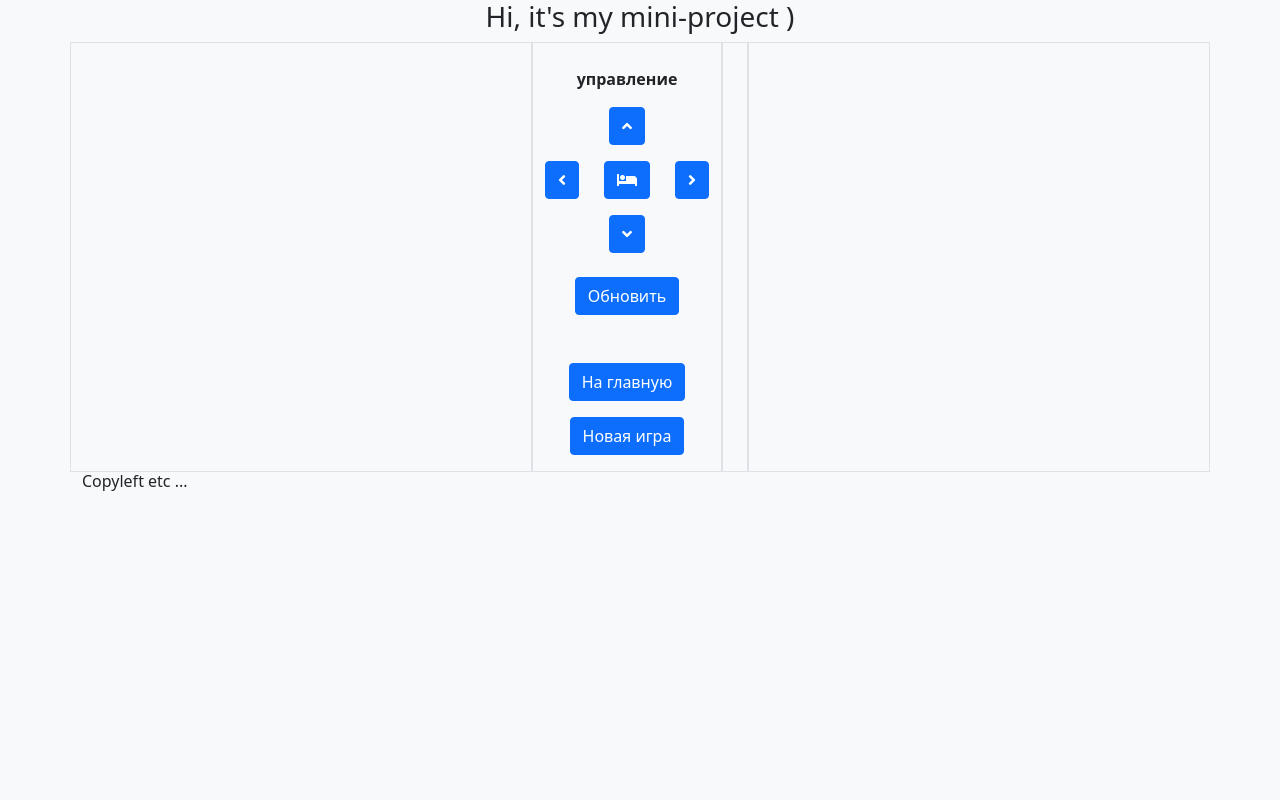
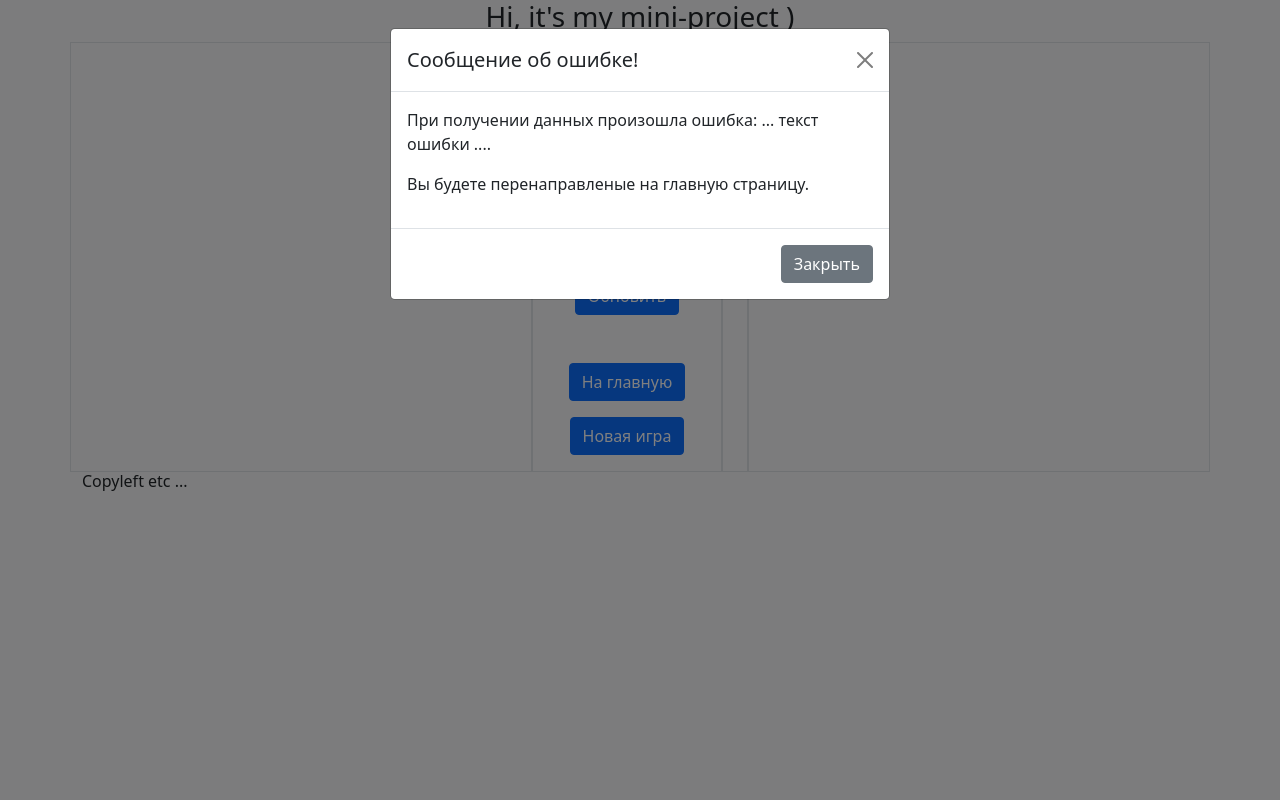
Before and after one commit to mkhaykin/stepik-mini, a Flask app: template templates/game.html in a window 1280 px wide. Run offline with Flask 2, Linux system fonts and the light colour scheme; the template is opened without the code that fills it, so the values that code supplies are empty; some libraries are stand-ins or nearby versions.

Commit message:
fix exceptions. game modal window

```diff
--- a/app.py
+++ b/app.py
@@ -146,21 +146,18 @@ def get_state():
     data = dict()
     try:
         data = the_game.get_game(session_id)
+    # при обработке ошибок перенаправления нет, т.к. дергает JS
+    # перенаправление в script.js
+    # в теории мы не должны "дергать" отсутствующую сессию, но хероку засыпает, проверим ...
     except NoSuchSessionException as e:
-        print('NoSuchSessionException exception')  # todo drop
+        app.logger.warning('/state: NoSuchSessionException exception')
         data['status'] = 'error'
-        data['message'] = 'no session'
-    # except NoWorldException as e:
-    #     print('NoWorldException exception')  # todo drop
-    #     data['status'] = 'error'
-    #     data['message'] = 'no world'
+        data['message'] = 'Сессия истекла или не существовала.'
     except EndGameException:
-        print('EndGameException exception')  # todo drop
-        data['status'] = 'error'
-        data['message'] = 'end game'
+        data['status'] = 'stop'
+        data['message'] = 'Конец игры.'
     except Exception as e:
         app.logger.error(f'An unhandled exception:\n\tclass "{e.__class__.__name__}"\n\tmessage {str(e)}')
-        # перенаправления нет, т.к. дергает JS
         data['status'] = 'error'
         data['message'] = str(e)
     else:
--- a/static/script.js
+++ b/static/script.js
@@ -129,21 +129,41 @@ function button_change_status(status) {
 }
 
 function render_field_onload(status, json) {
-    // TODO обработка в случае отсутствия данных
     const data = JSON.parse(json);
-//    'height': высота
-//    'width': ширина
-//    'labyrinth': лабиринт
-//    'hero': позиция героя
-//    'ninja': позиция ниндзи
+
+    // обработка в случае отсутствия данных или ошибки
+    if (!data || data.status == 'error') {
+        const elemModal = document.querySelector('#id_modal_error');
+
+        elemModal.addEventListener('hidden.bs.modal', function(e) {
+          console.log("Modal closed 1");
+          window.location.href = "/index.html";
+        });
+
+        var myModal = new bootstrap.Modal(document.getElementById('id_modal_error'));
+        myModal.show();
+    }
+
+    if (data.status == 'stop') {
+        // TODO обработчик stop
+    }
 
 // TODO добавить номер шага ((( data.step
-    TableDraw(data.width, data.height, data.labyrinth, data.hero, data.ninja);
-    setStatusOK();
+
+    if (data) {
+        TableDraw(data.width, data.height, data.labyrinth, data.hero, data.ninja);
+        setStatusOK();
+    }
+
     flgWaitForState = false;
 
     if (data['game_status'] == 'end'){
-        alert('Конец игры. You ' + data['game_result'])
+        const elemModal = document.querySelector('#id_modal_end');
+
+        var myModal = new bootstrap.Modal(document.getElementById('id_modal_end'));
+        myModal.show();
+        // alert('Конец игры. You ' + data['game_result'])
+
         button_change_status(true)
     } else {
         button_change_status(false)
--- a/templates/game.html
+++ b/templates/game.html
@@ -73,6 +73,42 @@
         <div class="col grow-fill border"></div>
     </div>
 </div>
+<!-- Модальное окно Ошибки-->
+<div class="modal fade" id="id_modal_error" tabindex="-1" aria-labelledby="exampleModalLabelError" aria-hidden="true">
+    <div class="modal-dialog">
+        <div class="modal-content">
+            <div class="modal-header">
+                <h5 class="modal-title" id="exampleModalLabelError">Сообщение об ошибке!</h5>
+                <button type="button" class="btn-close" data-bs-dismiss="modal" aria-label="Закрыть"></button>
+            </div>
+            <div class="modal-body">
+                <p>При получении данных произошла ошибка: ... текст ошибки ....</p>
+                <p>Вы будете перенаправленые на главную страницу.</p>
+            </div>
+            <div class="modal-footer">
+                <button type="button" class="btn btn-secondary" data-bs-dismiss="modal">Закрыть</button>
+            </div>
+        </div>
+    </div>
+</div>
+<!-- Модальное окно Конец Игры-->
+<div class="modal fade" id="id_modal_end" tabindex="-1" aria-labelledby="exampleModalLabelEnd" aria-hidden="true">
+    <div class="modal-dialog">
+        <div class="modal-content">
+            <div class="modal-header">
+                <h5 class="modal-title" id="exampleModalLabelEnd">Игра закончена.</h5>
+                <button type="button" class="btn-close" data-bs-dismiss="modal" aria-label="Закрыть"></button>
+            </div>
+            <div class="modal-body">
+                <p>Поздравляем, Вы выиграли/проиграли: ... текст ошибки ....</p>
+                <p>Попробуйте еще раз ;)</p>
+            </div>
+            <div class="modal-footer">
+                <button type="button" class="btn btn-secondary" data-bs-dismiss="modal">Закрыть</button>
+            </div>
+        </div>
+    </div>
+</div>
 {% endblock content %}
 
 {% block scripts %}
--- a/templates/layout.html
+++ b/templates/layout.html
@@ -5,7 +5,8 @@
 	<meta name="viewport" content="width=device-width, initial-scale=1, shrink-to-fit=no">
     <title>Мини-проект</title>
     <!-- Bootstrap CSS -->
-    <link href="https://cdn.jsdelivr.net/npm/bootstrap@5.1.1/dist/css/bootstrap.min.css" rel="stylesheet" integrity="sha384-F3w7mX95PdgyTmZZMECAngseQB83DfGTowi0iMjiWaeVhAn4FJkqJByhZMI3AhiU" crossorigin="anonymous">
+<!--    <link href="https://cdn.jsdelivr.net/npm/bootstrap@5.1.1/dist/css/bootstrap.min.css" rel="stylesheet" integrity="sha384-F3w7mX95PdgyTmZZMECAngseQB83DfGTowi0iMjiWaeVhAn4FJkqJByhZMI3AhiU" crossorigin="anonymous">-->
+	<link href="https://cdn.jsdelivr.net/npm/bootstrap@5.1.3/dist/css/bootstrap.min.css" rel="stylesheet" integrity="sha384-1BmE4kWBq78iYhFldvKuhfTAU6auU8tT94WrHftjDbrCEXSU1oBoqyl2QvZ6jIW3" crossorigin="anonymous">
 
 	<!-- fontawesome 5 -->
   <link rel="stylesheet" type="text/css" href="https://cdnjs.cloudflare.com/ajax/libs/font-awesome/5.15.2/css/all.min.css"/>
@@ -47,6 +48,7 @@
 	{% endblock %}
 
 	<!-- Optional JavaScript -->
+	<script src="https://cdn.jsdelivr.net/npm/bootstrap@5.1.3/dist/js/bootstrap.bundle.min.js" integrity="sha384-ka7Sk0Gln4gmtz2MlQnikT1wXgYsOg+OMhuP+IlRH9sENBO0LRn5q+8nbTov4+1p" crossorigin="anonymous"></script>
     <!-- jQuery first, then Popper.js, then Bootstrap JS -->
 <!--    <script src="https://code.jquery.com/jquery-3.2.1.slim.min.js" integrity="sha384-KJ3o2DKtIkvYIK3UENzmM7KCkRr/rE9/Qpg6aAZGJwFDMVNA/GpGFF93hXpG5KkN" crossorigin="anonymous"></script>-->
 <!--    <script src="https://cdnjs.cloudflare.com/ajax/libs/popper.js/1.12.9/umd/popper.min.js" integrity="sha384-ApNbgh9B+Y1QKtv3Rn7W3mgPxhU9K/ScQsAP7hUibX39j7fakFPskvXusvfa0b4Q" crossorigin="anonymous"></script>-->
```
